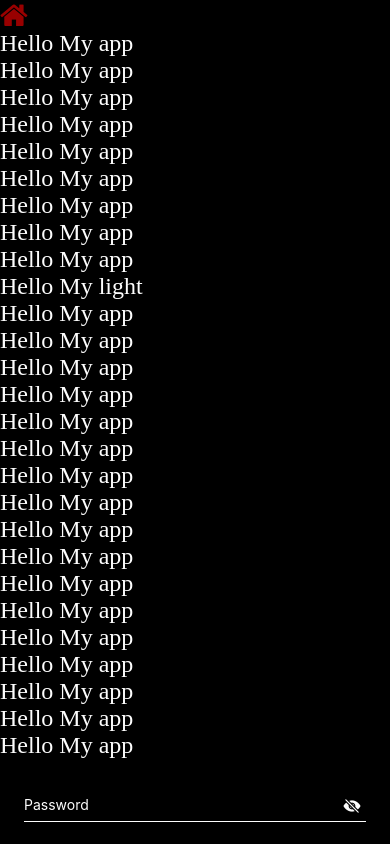
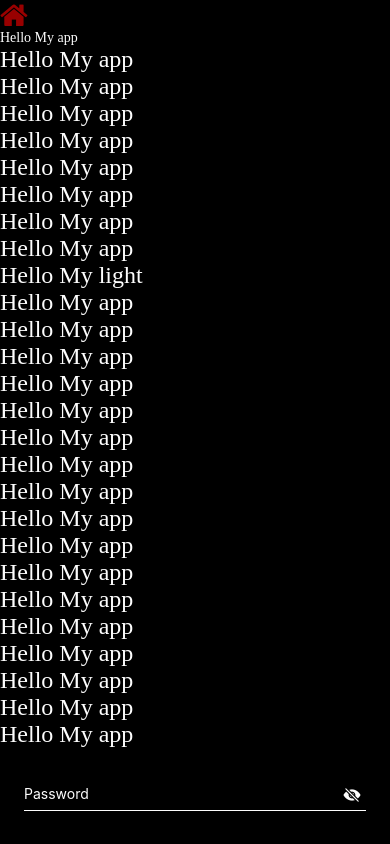
Before and after one commit to CYPHION/mobile_app, a React Native app: screen / in a window 390 px wide. Built offline with nearby package versions, Linux system fonts and the light colour scheme.

Commit message:
change 24 to 14

```diff
--- a/App.js
+++ b/App.js
@@ -16,7 +16,7 @@ const App = () => {
     <ScrollView>
       <View style={{ backgroundColor: Color.black, flex: 1 }}>
         <Icon name="home" size={30} color="#900" onPress={() => console.log('icon')} />
-        <Text style={{ fontSize: 24, color: Color.white, fontFamily: FontFamily.black }}>Hello My app</Text>
+        <Text style={{ fontSize: 14, color: Color.white, fontFamily: FontFamily.black }}>Hello My app</Text>
         <Text style={{ fontSize: 24, color: Color.white, fontFamily: FontFamily.blackItalic }}>Hello My app</Text>
         <Text style={{ fontSize: 24, color: Color.white, fontFamily: FontFamily.bold }}>Hello My app</Text>
         <Text style={{ fontSize: 24, color: Color.white, fontFamily: FontFamily.boldItalic }}>Hello My app</Text>
```
